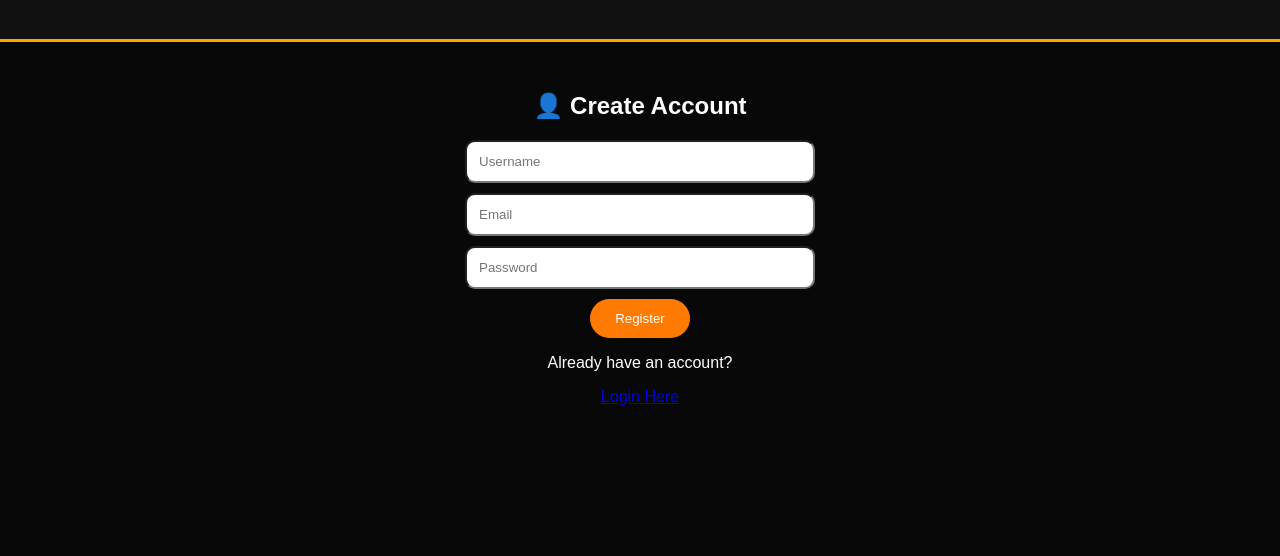
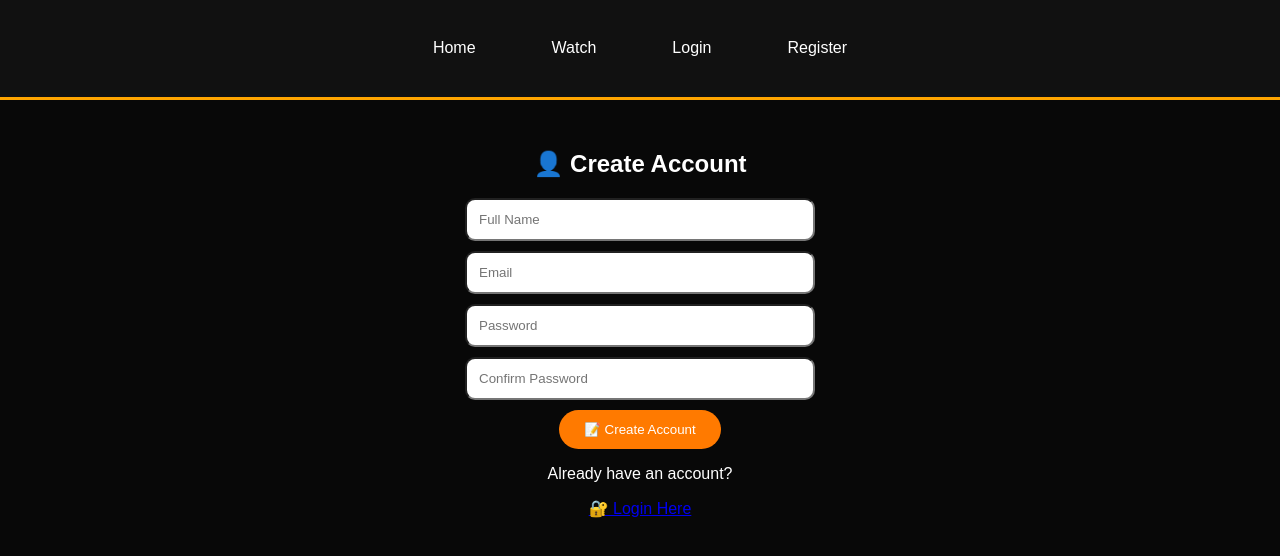
Before and after one commit to wyatthub2026-star/wyatt-anime-hub, a plain HTML site: page register.html in a window 1280 px wide. Shown: the part 82-638 px from the top of the page. Drawn offline with Linux system fonts and the light colour scheme.

Commit message:
Update registration form with additional fields and styling

```diff
--- a/register.html
+++ b/register.html
@@ -10,19 +10,27 @@
 
 <header>
     <h1>🔥 Wyatt Anime Hub</h1>
+
+    <nav>
+        <a href="index.html">Home</a>
+        <a href="video.html">Watch</a>
+        <a href="login.html">Login</a>
+        <a href="register.html">Register</a>
+    </nav>
 </header>
 
 <section class="form-box">
     <h2>👤 Create Account</h2>
 
-    <input type="text" placeholder="Username">
-    <input type="email" placeholder="Email">
-    <input type="password" placeholder="Password">
+<input type="text" placeholder="Full Name">
+<input type="email" placeholder="Email">
+<input type="password" placeholder="Password">
+<input type="password" placeholder="Confirm Password">
 
-    <button class="btn">Register</button>
+<button class="btn">📝 Create Account</button>
 
-    <p>Already have an account?</p>
-    <a href="login.html">Login Here</a>
+<p>Already have an account?</p>
+<a href="login.html">🔐 Login Here</a>
 </section>
 
 </body>
```
